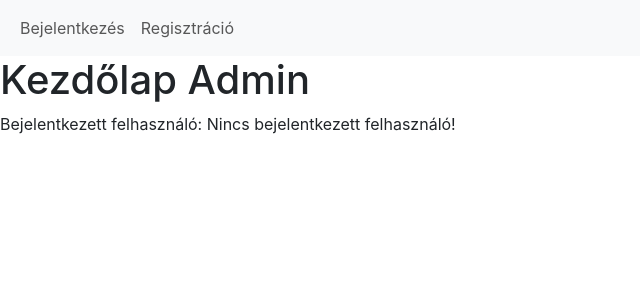
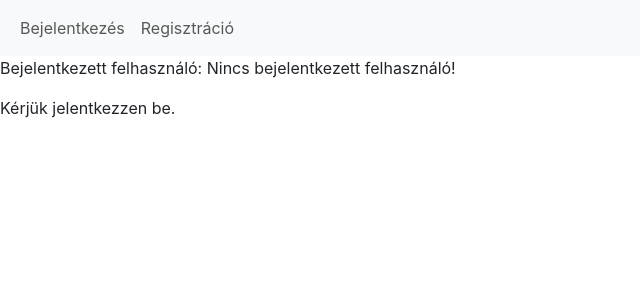
Before and after one commit to TomImre-Final-Project/frontend, a React (Create React App) app: page / in a window 1280 px wide. Shown: the top 300 px of the page, without its empty margins (0-640 px from the left). Built offline with nearby package versions, Linux system fonts and the light colour scheme.

Commit message:
kezdolap

```diff
--- a/src/pages/Kezdolap.js
+++ b/src/pages/Kezdolap.js
@@ -6,8 +6,8 @@ export default function Kezdolap() {
 
     return (
         <div>
-            <h1>Kezdőlap Admin</h1>
             <p>Bejelentkezett felhasználó: { user==null?"Nincs bejelentkezett felhasználó!":user.username }</p>
+            <p>Kérjük jelentkezzen be.</p>
         </div>
     );
 }
```
